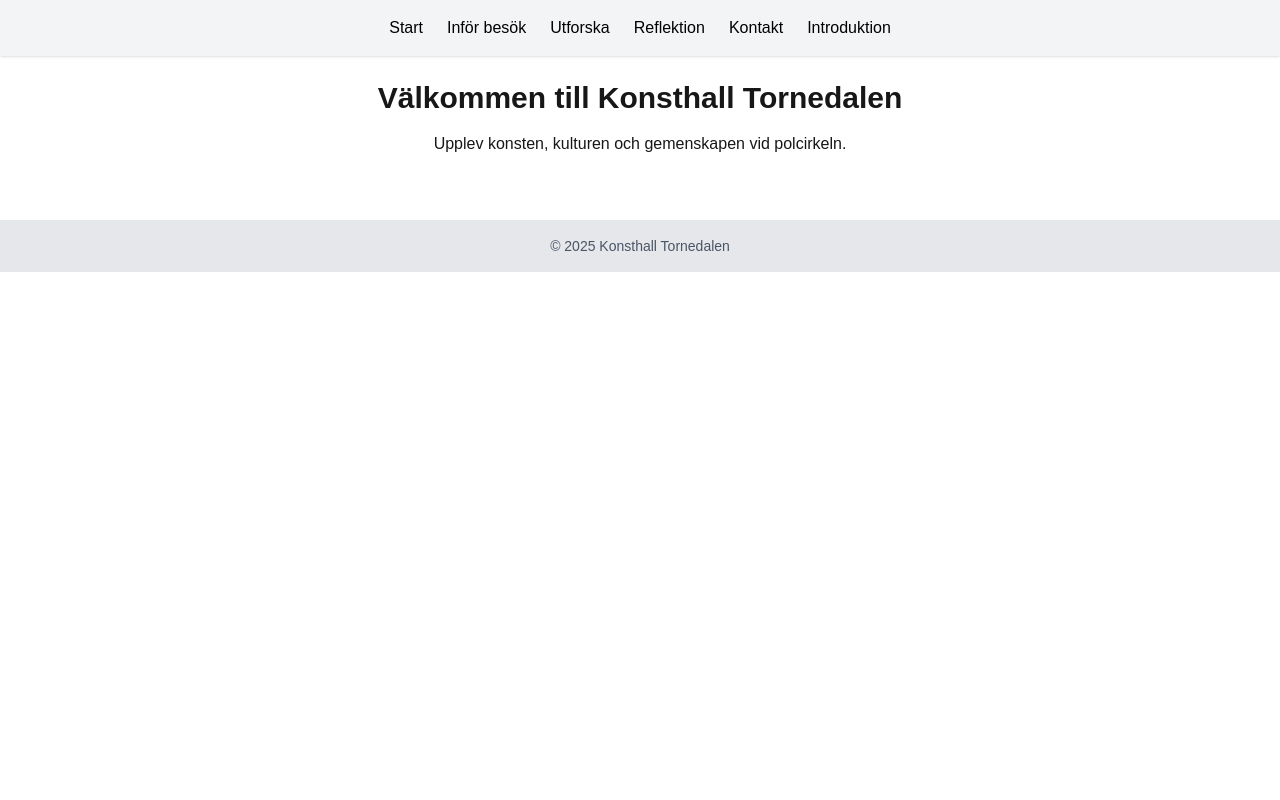
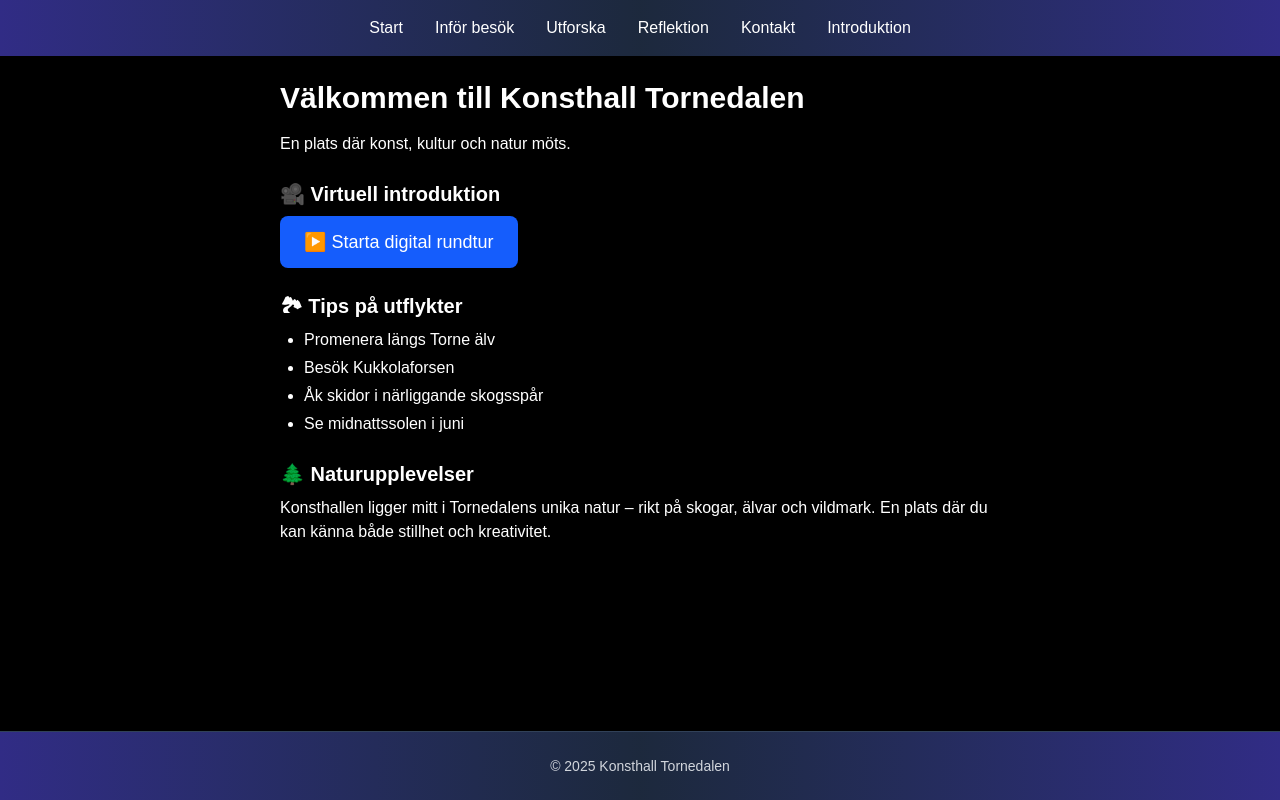
Before and after one commit to Olle-88/konsthall-demo, a Next.js app: page / in a window 1280 px wide. Built offline with nearby package versions, Linux system fonts and the light colour scheme.

Commit message:
💄 Uppdaterade layout, färgtema och footer

```diff
--- a/components/Footer.tsx
+++ b/components/Footer.tsx
@@ -1,7 +1,8 @@
 export default function Footer() {
-    return (
-      <footer className="bg-gray-200 p-4 text-center mt-10">
-        <p className="text-sm text-gray-600">© 2025 Konsthall Tornedalen</p>
-      </footer>
-    )
-  }
+  return (
+    <footer className="bg-gradient-to-r from-indigo-900 via-slate-800 to-indigo-900 p-6 text-center mt-10 border-t border-slate-700">
+      <p className="text-sm text-gray-300">© 2025 Konsthall Tornedalen</p>
+    </footer>
+
+  )
+}
--- a/components/Header.tsx
+++ b/components/Header.tsx
@@ -2,13 +2,13 @@ import Link from 'next/link'
 
 export default function Header() {
   return (
-    <header className="bg-gray-100 p-4 shadow flex justify-center gap-6">
-      <Link href="/" className="text-black hover:underline">Start</Link>
-      <Link href="/besok" className="text-black hover:underline">Inför besök</Link>
-      <Link href="/utforska" className="text-black hover:underline">Utforska</Link>
-      <Link href="/reflektion" className="text-black hover:underline">Reflektion</Link>
-      <Link href="/kontakt" className="text-black hover:underline">Kontakt</Link>
-      <Link href="/introduktion" className="text-black hover:underline">Introduktion</Link>
+    <header className="bg-gradient-to-r from-indigo-900 via-slate-800 to-indigo-900 p-4 shadow-md flex justify-center gap-8">
+      <Link href="/" className="text-white hover:text-indigo-300 transition-colors">Start</Link>
+      <Link href="/besok" className="text-white hover:text-indigo-300 transition-colors">Inför besök</Link>
+      <Link href="/utforska" className="text-white hover:text-indigo-300 transition-colors">Utforska</Link>
+      <Link href="/reflektion" className="text-white hover:text-indigo-300 transition-colors">Reflektion</Link>
+      <Link href="/kontakt" className="text-white hover:text-indigo-300 transition-colors">Kontakt</Link>
+      <Link href="/introduktion" className="text-white hover:text-indigo-300 transition-colors">Introduktion</Link>
     </header>
-  )
+  );
 }
--- /dev/null
+++ b/components/Layout.tsx
@@ -0,0 +1,12 @@
+import Header from './Header';
+import Footer from './Footer';
+
+export default function Layout({ children }: { children: React.ReactNode }) {
+  return (
+    <div className="flex flex-col min-h-screen bg-black">
+      <Header />
+      <main className="flex-grow">{children}</main>
+      <Footer />
+    </div>
+  );
+}
--- a/pages/_app.tsx
+++ b/pages/_app.tsx
@@ -1,6 +1,11 @@
-import "@/styles/globals.css";
-import type { AppProps } from "next/app";
+import '@/styles/globals.css'
+import type { AppProps } from 'next/app'
+import Layout from '@/components/Layout'
 
 export default function App({ Component, pageProps }: AppProps) {
-  return <Component {...pageProps} />;
+  return (
+    <Layout>
+      <Component {...pageProps} />
+    </Layout>
+  )
 }
--- a/pages/besok.tsx
+++ b/pages/besok.tsx
@@ -1,15 +1,10 @@
-import Header from '../components/Header'
-import Footer from '../components/Footer'
-
 export default function Besok() {
   return (
-    <>
-      <Header />
-      <main className="p-6">
-        <h1 className="text-2xl font-bold mb-4">Inför ditt besök</h1>
-        <p>Här kan du ta del av introduktioner, berättelser, quiz och videor som förbereder dig inför ett besök.</p>
-      </main>
-      <Footer />
-    </>
-  )
+    <main className="p-6 text-white">
+      <h1 className="text-2xl font-bold mb-4">Inför ditt besök</h1>
+      <p>
+        Här kan du ta del av introduktioner, berättelser, quiz och videor som förbereder dig inför ett besök.
+      </p>
+    </main>
+  );
 }
--- a/pages/index.tsx
+++ b/pages/index.tsx
@@ -1,15 +1,46 @@
-import Header from '../components/Header'
-import Footer from '../components/Footer'
+
+import { useState } from "react";
 
 export default function Home() {
+  const [started, setStarted] = useState(false);
+
   return (
-    <>
-      <Header />
-      <main className="p-6 text-center">
-        <h1 className="text-3xl font-bold mb-4">Välkommen till Konsthall Tornedalen</h1>
-        <p>Upplev konsten, kulturen och gemenskapen vid polcirkeln.</p>
-      </main>
-      <Footer />
-    </>
-  )
+    <div className="text-white p-6 max-w-3xl mx-auto">
+      <h1 className="text-3xl font-bold mb-4">Välkommen till Konsthall Tornedalen</h1>
+      <p className="mb-6">En plats där konst, kultur och natur möts.</p>
+
+      <h2 className="text-xl font-semibold mb-2">🎥 Virtuell introduktion</h2>
+      {!started ? (
+        <button
+          onClick={() => setStarted(true)}
+          className="bg-blue-600 text-white px-6 py-3 rounded-lg text-lg hover:bg-blue-700 transition"
+        >
+          ▶️ Starta digital rundtur
+        </button>
+      ) : (
+        <div className="aspect-w-16 aspect-h-9 mt-4">
+          <iframe
+            className="w-full h-64"
+            src="https://www.youtube.com/embed/xm3YgoEiEDc?autoplay=1"
+            title="Digital rundtur"
+            allow="autoplay; encrypted-media"
+            allowFullScreen
+          ></iframe>
+        </div>
+      )}
+
+      <h2 className="text-xl font-semibold mt-6 mb-2">🏞 Tips på utflykter</h2>
+      <ul className="list-disc ml-6 space-y-1">
+        <li>Promenera längs Torne älv</li>
+        <li>Besök Kukkolaforsen</li>
+        <li>Åk skidor i närliggande skogsspår</li>
+        <li>Se midnattssolen i juni</li>
+      </ul>
+
+      <h2 className="text-xl font-semibold mt-6 mb-2">🌲 Naturupplevelser</h2>
+      <p>
+        Konsthallen ligger mitt i Tornedalens unika natur – rikt på skogar, älvar och vildmark. En plats där du kan känna både stillhet och kreativitet.
+      </p>
+    </div>
+  );
 }
--- a/pages/kontakt.tsx
+++ b/pages/kontakt.tsx
@@ -1,15 +1,8 @@
-import Header from '../components/Header'
-import Footer from '../components/Footer'
-
 export default function Kontakt() {
   return (
-    <>
-      <Header />
-      <main className="p-6">
-        <h1 className="text-2xl font-bold mb-4">Kontakt & event</h1>
-        <p>Hör av dig till oss, eller ta del av våra kommande utställningar och evenemang.</p>
-      </main>
-      <Footer />
-    </>
-  )
+    <main className="p-6 text-white">
+      <h1 className="text-2xl font-bold mb-4">Kontakt & event</h1>
+      <p>Hör av dig till oss, eller ta del av våra kommande utställningar och evenemang.</p>
+    </main>
+  );
 }
--- a/pages/reflektion.tsx
+++ b/pages/reflektion.tsx
@@ -1,15 +1,10 @@
-import Header from '../components/Header'
-import Footer from '../components/Footer'
+
 
 export default function Reflektion() {
   return (
-    <>
-      <Header />
-      <main className="p-6">
-        <h1 className="text-2xl font-bold mb-4">Reflektion & bidra</h1>
-        <p>Dela med dig av dina tankar kring konstverken och utställningen.</p>
-      </main>
-      <Footer />
-    </>
-  )
+    <main className="p-6 text-white">
+      <h1 className="text-2xl font-bold mb-4">Reflektion & bidra</h1>
+      <p>Dela med dig av dina tankar kring konstverken och utställningen.</p>
+    </main>
+  );
 }
--- a/pages/utforska.tsx
+++ b/pages/utforska.tsx
@@ -1,15 +1,8 @@
-import Header from '../components/Header'
-import Footer from '../components/Footer'
-
 export default function Utforska() {
   return (
-    <>
-      <Header />
-      <main className="p-6">
-        <h1 className="text-2xl font-bold mb-4">Utforska konsten</h1>
-        <p>Upptäck konstnärer, gallerier och historiska verk kopplade till Tornedalen.</p>
-      </main>
-      <Footer />
-    </>
-  )
+    <main className="p-6 text-white">
+      <h1 className="text-2xl font-bold mb-4">Utforska konsten</h1>
+      <p>Upptäck konstnärer, gallerier och historiska verk kopplade till Tornedalen.</p>
+    </main>
+  );
 }
```
